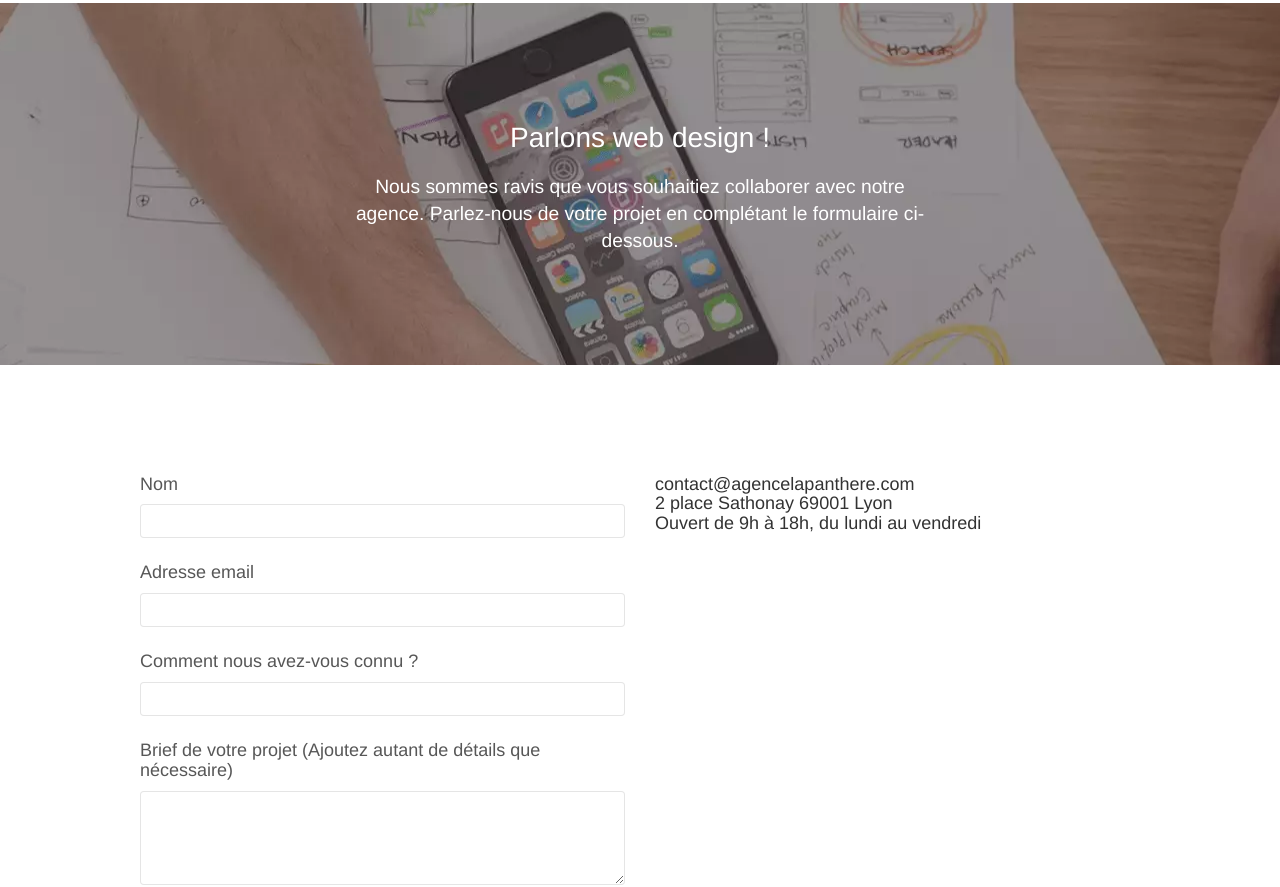
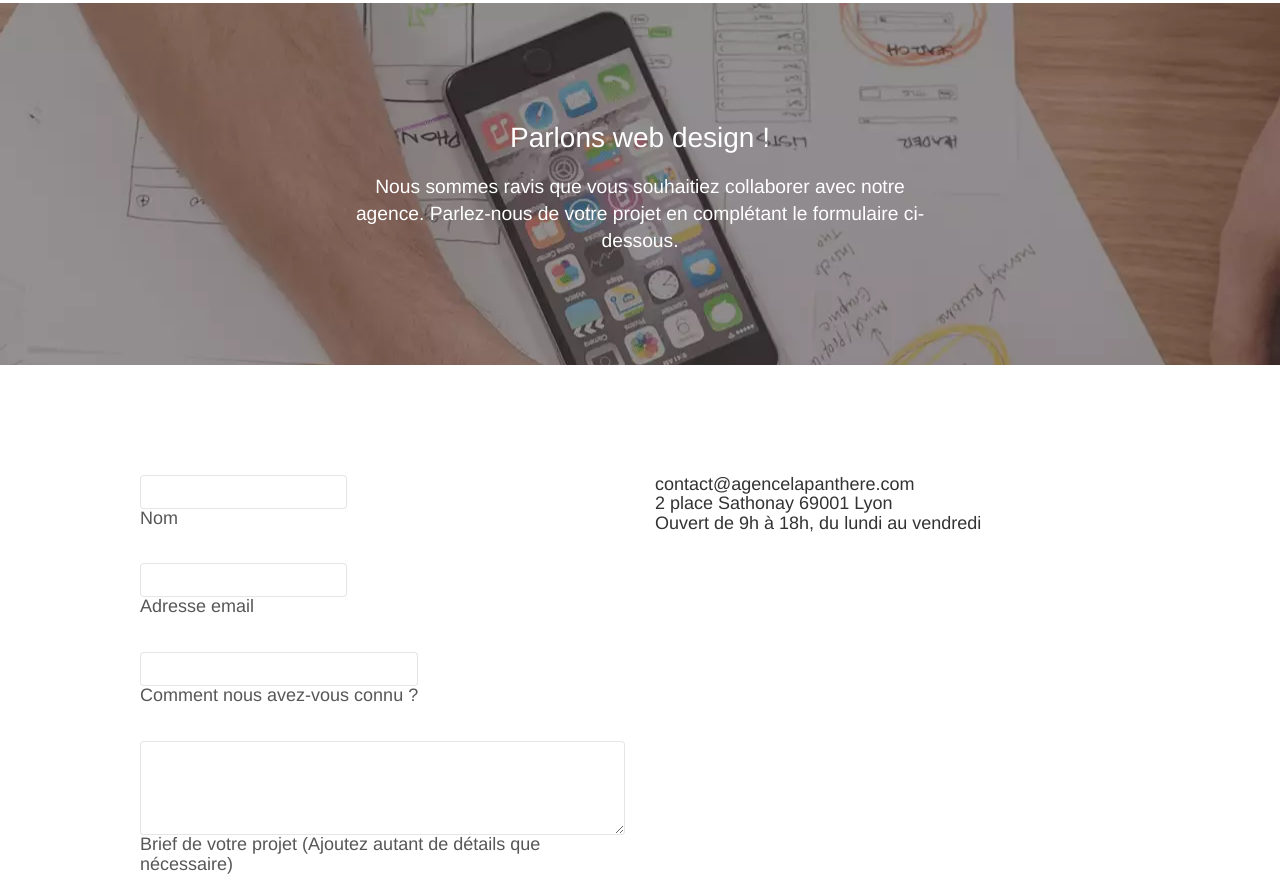
Before and after one commit to NicoLudo/LaPanthere-Copie, a plain HTML site: page page2.html in a window 1280 px wide. Shown: the part 89-976 px from the top of the page. Drawn offline with Linux system fonts and the light colour scheme.

Commit message:
commit 6

```diff
--- a/page2.html
+++ b/page2.html
@@ -82,27 +82,30 @@
 					<form id="form_1" novalidate success-msg="Your message has been sent."
 						fail-msg="Sorry it seems that our mail server is not responding, Sorry for the inconvenience!">
 						<div class="form-group">
-							<label for="Nom" class="h4">
+							<label for="Nom" class="h4"><input type="text" id="name" class="form-control" name="Nom"
+									required />
 								Nom
 							</label>
-							<input id="name" class="form-control" name="Nom" required />
 						</div>
 						<div class="form-group">
-							<label for="Adresse email" class="h4">
+							<label for="Adresse email" class="h4"><input id="email" class="form-control" type="email"
+									name="Adresse mail" required />
 								Adresse email
 							</label>
-							<input id="email" class="form-control" type="email" name="Adresse mail" required />
 						</div>
 						<div class="form-group">
-							<label for="Comment nous avez-vous connu ?" class="h4">
+							<label for="Comment nous avez-vous connu ?" class="h4"><input class="form-control"
+									type="text" required id="input_504" name="Comment nous avez-vous connu ?" />
 								Comment nous avez-vous connu ?
 							</label>
-							<input class="form-control" type="email" required id="input_504" name="Comment nous avez-vous connu ?"/>
 						</div>
 						<div class="form-group">
-							<label for="Brief de votre projet (Ajoutez autant de détails que nécessaire)" class="h4">
+							<label for="Brief de votre projet (Ajoutez autant de détails que nécessaire)"
+								class="h4"><textarea id="message" type="text" class="form-control" rows="4" cols="50"
+									name="Brief de votre projet (Ajoutez autant de détails que nécessaire)"
+									required></textarea>
 								Brief de votre projet (Ajoutez autant de détails que nécessaire)<br>
-							</label><textarea id="message" class="form-control" rows="4" cols="50" name="Brief de votre projet (Ajoutez autant de détails que nécessaire)" required></textarea>
+							</label>
 						</div>
 						<button class="bloc-button btn btn-lg btn-block cta-hero btn-atomic-tangerine" type="submit">
 							Envoyer
@@ -130,22 +133,26 @@
 					<div class="row row-no-gutters social">
 						<div class="col-sm-3">
 							<div class="text-center">
-								<a class="social" aria-label="Notre Twitter" href="index.html"><span class="fa fa-twitter icon-md"></span></a>
+								<a class="social" aria-label="Notre Twitter" href="index.html"><span
+										class="fa fa-twitter icon-md"></span></a>
 							</div>
 						</div>
 						<div class="col-sm-3">
 							<div class="text-center">
-								<a class="social" aria-label="Notre Facebook" href="index.html"><span class="fa fa-facebook icon-md"></span></a>
+								<a class="social" aria-label="Notre Facebook" href="index.html"><span
+										class="fa fa-facebook icon-md"></span></a>
 							</div>
 						</div>
 						<div class="col-sm-3">
 							<div class="text-center">
-								<a class="social" aria-label="Notre Dribbble" href="index.html"><span class="fa fa-dribbble icon-md"></span></a>
+								<a class="social" aria-label="Notre Dribbble" href="index.html"><span
+										class="fa fa-dribbble icon-md"></span></a>
 							</div>
 						</div>
 						<div class="col-sm-3">
 							<div class="text-center">
-								<a class="social" aria-label="Notre Instagram" href="index.html"><span class="fa fa-instagram icon-md"></span></a>
+								<a class="social" aria-label="Notre Instagram" href="index.html"><span
+										class="fa fa-instagram icon-md"></span></a>
 							</div>
 						</div>
 					</div>
```
